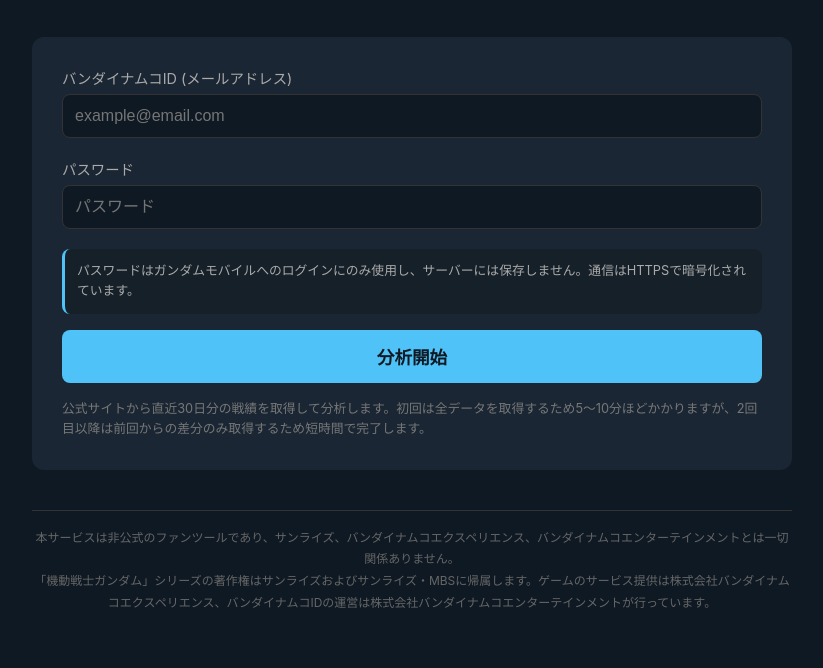
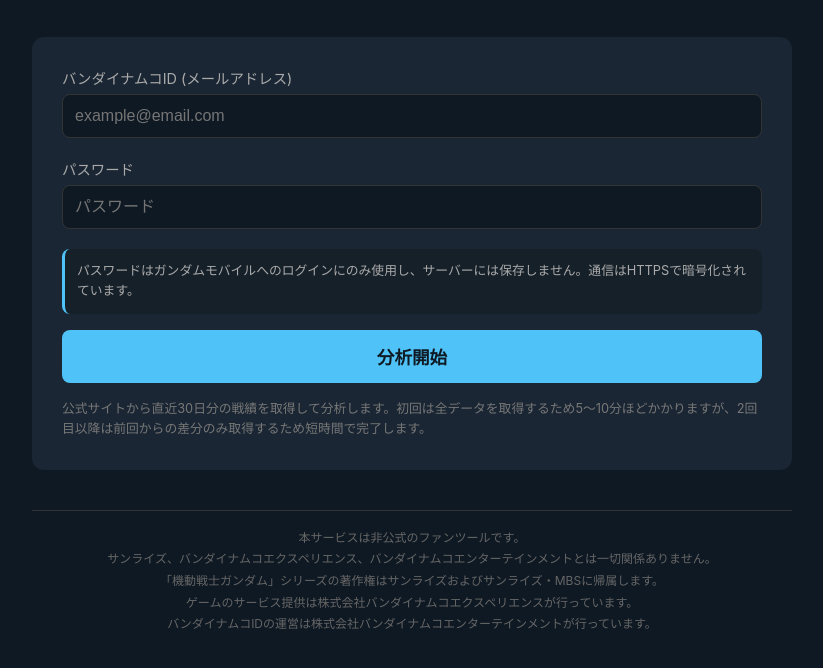
Before and after one commit to yuki9431/exvs-analyzer, a plain HTML site: page static/index.html in a window 1280 px wide. Shown: the part 138-806 px from the top of the page, without its empty margins (228-1051 px from the left). Drawn offline with Linux system fonts and the light colour scheme.

Commit message:
fix フッターの免責文言を適切に改行

```diff
--- a/static/index.html
+++ b/static/index.html
@@ -174,8 +174,8 @@
     <div class="report" id="report" style="display:none;"></div>
 
     <footer class="disclaimer">
-      <p>本サービスは非公式のファンツールであり、サンライズ、バンダイナムコエクスペリエンス、バンダイナムコエンターテインメントとは一切関係ありません。</p>
-      <p>「機動戦士ガンダム」シリーズの著作権はサンライズおよびサンライズ・MBSに帰属します。ゲームのサービス提供は株式会社バンダイナムコエクスペリエンス、バンダイナムコIDの運営は株式会社バンダイナムコエンターテインメントが行っています。</p>
+      <p>本サービスは非公式のファンツールです。<br>サンライズ、バンダイナムコエクスペリエンス、バンダイナムコエンターテインメントとは一切関係ありません。</p>
+      <p>「機動戦士ガンダム」シリーズの著作権はサンライズおよびサンライズ・MBSに帰属します。<br>ゲームのサービス提供は株式会社バンダイナムコエクスペリエンスが行っています。<br>バンダイナムコIDの運営は株式会社バンダイナムコエンターテインメントが行っています。</p>
     </footer>
   </div>
 
```
